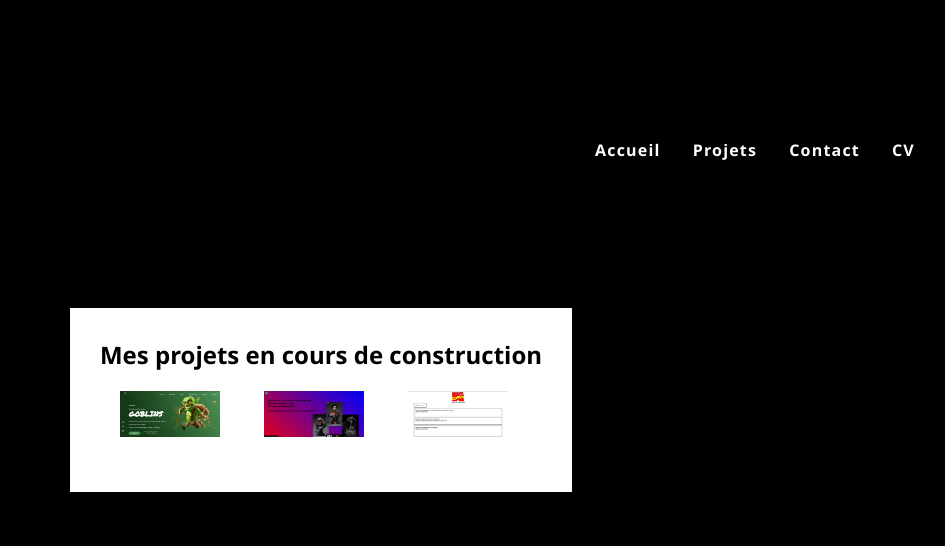
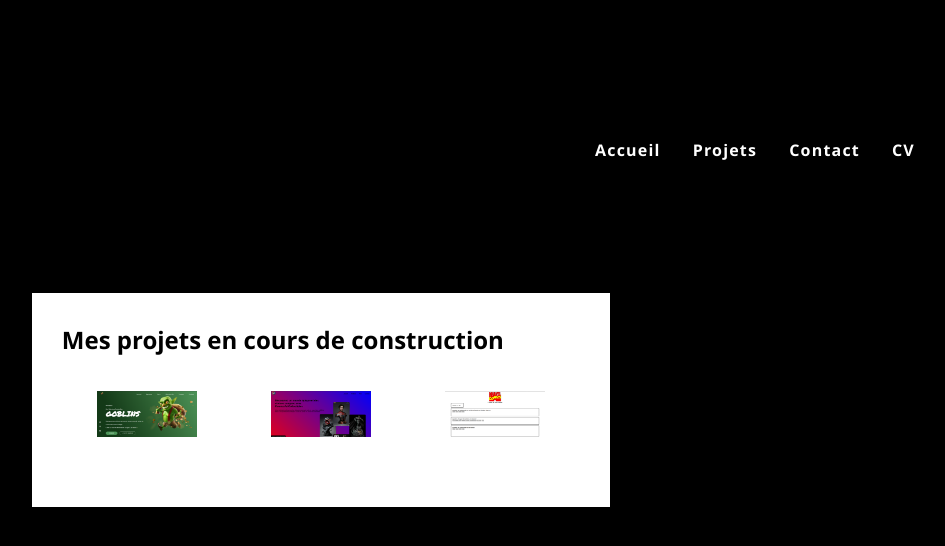
Before and after one commit to Rcohl/portfolio, a plain HTML site: page projets.html in a window 1280 px wide. Shown: the whole page, without its empty margins (319-1264 px from the left). Drawn offline with Linux system fonts and the light colour scheme.

Commit message:
modifications du code html et css

```diff
--- a/projets.html
+++ b/projets.html
@@ -27,17 +27,24 @@
   <body>
     <div class="box">
       <h2>Mes projets en cours de construction</h2>
+      <div class="img-box">
         <a class="lienProject" href="goblin/ProjetGoblin.html" target="_blank"
-        ><img src="goblin.png" alt="goblin" width="100px"
+          ><img id="goblin-project" src="goblin.png" alt="goblin" width="100px"
         /></a>
         <a class="lienProject" href="projetPerso1/index.html" target="_blank"
-        ><img src="projetperso1.png" alt="site-vitrine" width="100px"
+          ><img
+            id="personal-project1"
+            src="projetperso1.png"
+            alt="site-vitrine"
+            width="100px"
         /></a>
         <a class="lienProject" href="projetPerso2/index.html" target="_blank"
-        ><img src="quizz.png" alt="quizz" width="100px"
+          ><img id="personal-project2" src="quizz.png" alt="quizz" width="100px"
         /></a>
+      </div>
     </div>
 
     <div class="background"></div>
+    <script src="scriptProject.js"></script>
   </body>
 </html>
--- a/styleProjets.css
+++ b/styleProjets.css
@@ -98,9 +98,55 @@ a:hover {
 }
 
 img {
-  margin: 20px;
+  margin: 35px;
 }
 
 img:hover {
-  scale: 8;
+  scale: 3;
+  transition: 0.5s;
 }
+
+/* #goblin-project {
+  visibility: hidden;
+  width: 248px;
+  margin: 10px auto 0;
+  opacity: 0;
+  transition: 0.6s;
+  transform: translateX(-200px);
+}
+
+#personal-project1 {
+  visibility: hidden;
+  width: 248px;
+  margin: 10px auto 0;
+  opacity: 0;
+  transition: 0.6s;
+  transform: translateX(-200px);
+}
+
+#personal-project2 {
+  visibility: hidden;
+  width: 248px;
+  margin: 10px auto 0;
+  opacity: 0;
+  transition: 0.6s;
+  transform: translateX(-1px);
+}
+
+.show-goblin-project {
+  visibility: hidden;
+  /* opacity: 1; */
+  /* transform: translateX(0);
+}
+
+.show-personal-project1 {
+  visibility: visible;
+  opacity: 1;
+  transform: translateX(0);
+}
+
+.show-personal-project2 {
+  visibility: visible;
+  opacity: 1;
+  transform: translateX(1);
+} */ */
```
Also changed, not shown: scriptProject.js (added, +16 -0 lines). Lines whose indentation alone changed are shown as unchanged.
